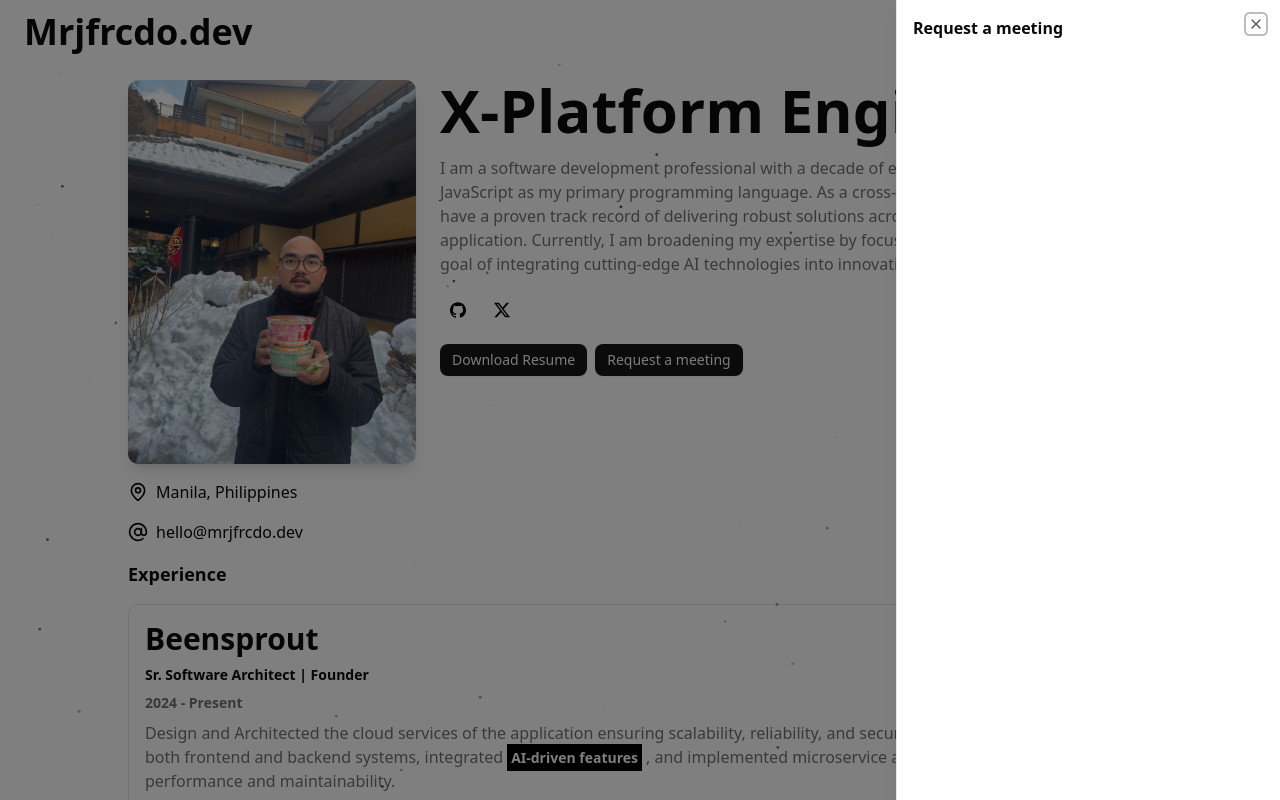
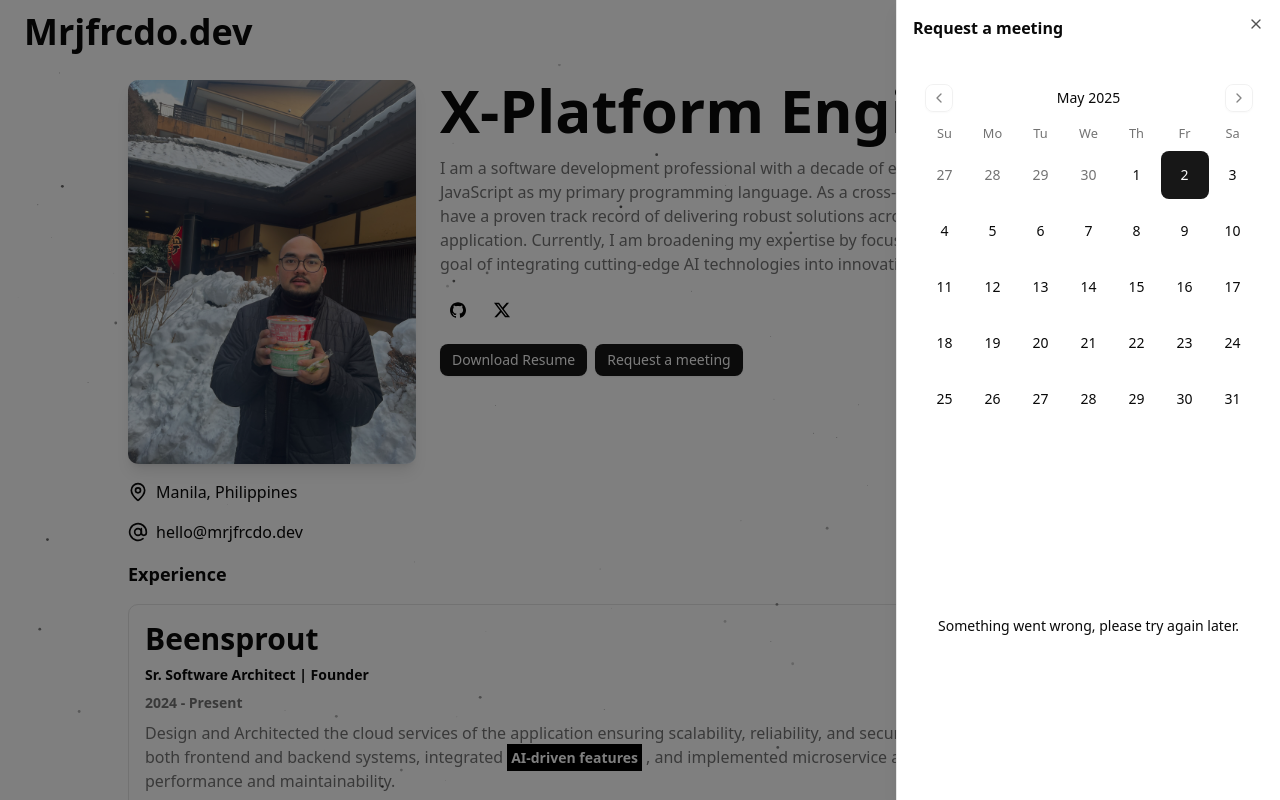
Before and after one commit to marjoforcado/marjoforcado, a Next.js app: page / in a window 1280 px wide. Both pictures are taken after a click on the button "Request a meeting". Shown: the top 800 px of the page. Built offline with nearby package versions, Linux system fonts and the light colour scheme.

Commit message:
Add calendar

```diff
--- a/app/(pages)/(landing)/layout.tsx
+++ b/app/(pages)/(landing)/layout.tsx
@@ -1,5 +1,6 @@
 import { Navbar } from "@/app/components/Navbar";
 import { Particles } from "@/shadcn/components/magicui/particles";
+import { Calendar } from "@/shadcn/components/ui/calendar";
 import {
   Sheet,
   SheetContent,
@@ -48,6 +49,14 @@ export default function Layout({ children }: TProps) {
         <SheetHeader>
           <SheetTitle>Request a meeting</SheetTitle>
         </SheetHeader>
+        <div className="flex items-center justify-center">
+          <Calendar />
+        </div>
+        <div className="h-full flex items-center justify-center">
+          <p className="text-sm">
+            Something went wrong, please try again later.
+          </p>
+        </div>
       </SheetContent>
     </Sheet>
   );
--- a/app/globals.css
+++ b/app/globals.css
@@ -57,8 +57,8 @@
   --secondary-foreground: oklch(0.205 0 0);
   --muted: oklch(0.97 0 0);
   --muted-foreground: oklch(0.556 0 0);
-  --accent: oklch(0.97 0 0);
-  --accent-foreground: oklch(0.205 0 0);
+  --accent: oklch(0.205 0 0);
+  --accent-foreground: oklch(0.985 0 0);
   --destructive: oklch(0.577 0.245 27.325);
   --border: oklch(0.922 0 0);
   --input: oklch(0.922 0 0);
--- a/package.json
+++ b/package.json
@@ -14,12 +14,14 @@
     "@radix-ui/react-slot": "^1.2.0",
     "class-variance-authority": "^0.7.1",
     "clsx": "^2.1.1",
+    "date-fns": "^4.1.0",
     "framer-motion": "^12.9.4",
     "lucide-react": "^0.506.0",
     "motion": "^12.9.4",
     "next": "15.3.1",
     "next-themes": "^0.4.6",
     "react": "^19.0.0",
+    "react-day-picker": "8.10.1",
     "react-dom": "^19.0.0",
     "tailwind-merge": "^3.2.0"
   },
--- /dev/null
+++ b/shadcn/components/ui/calendar.tsx
@@ -0,0 +1,75 @@
+"use client";
+
+import * as React from "react";
+import { ChevronLeft, ChevronRight } from "lucide-react";
+import { DayPicker } from "react-day-picker";
+
+import { cn } from "@/shadcn/lib/utils";
+import { buttonVariants } from "@/shadcn/components/ui/button";
+
+function Calendar({
+  className,
+  classNames,
+  showOutsideDays = true,
+  ...props
+}: React.ComponentProps<typeof DayPicker>) {
+  return (
+    <DayPicker
+      showOutsideDays={showOutsideDays}
+      className={cn("p-3", className)}
+      classNames={{
+        months: "flex flex-col sm:flex-row gap-2",
+        month: "flex flex-col gap-4",
+        caption: "flex justify-center pt-1 relative items-center w-full",
+        caption_label: "text-sm font-medium",
+        nav: "flex items-center gap-1",
+        nav_button: cn(
+          buttonVariants({ variant: "outline" }),
+          "size-7 bg-transparent p-0 opacity-50 hover:opacity-100"
+        ),
+        nav_button_previous: "absolute left-1",
+        nav_button_next: "absolute right-1",
+        table: "w-full border-collapse space-x-1",
+        head_row: "flex",
+        head_cell:
+          "text-muted-foreground rounded-md w-12 font-normal text-[0.8rem]",
+        row: "flex w-full mt-2",
+        cell: cn(
+          "relative p-0 text-center text-sm focus-within:relative focus-within:z-20 [&:has([aria-selected])]:bg-accent [&:has([aria-selected].day-range-end)]:rounded-r-md",
+          props.mode === "range"
+            ? "[&:has(>.day-range-end)]:rounded-r-md [&:has(>.day-range-start)]:rounded-l-md first:[&:has([aria-selected])]:rounded-l-md last:[&:has([aria-selected])]:rounded-r-md"
+            : "[&:has([aria-selected])]:rounded-md"
+        ),
+        day: cn(
+          buttonVariants({ variant: "ghost" }),
+          "size-12 p-0 font-normal aria-selected:opacity-100"
+        ),
+        day_range_start:
+          "day-range-start aria-selected:bg-primary aria-selected:text-primary-foreground",
+        day_range_end:
+          "day-range-end aria-selected:bg-primary aria-selected:text-primary-foreground",
+        day_selected:
+          "bg-primary text-primary-foreground hover:bg-primary hover:text-primary-foreground focus:bg-primary focus:text-primary-foreground",
+        day_today: "bg-accent text-accent-foreground",
+        day_outside:
+          "day-outside text-muted-foreground aria-selected:text-muted-foreground",
+        day_disabled: "text-muted-foreground opacity-50",
+        day_range_middle:
+          "aria-selected:bg-accent aria-selected:text-accent-foreground",
+        day_hidden: "invisible",
+        ...classNames,
+      }}
+      components={{
+        IconLeft: ({ className, ...props }) => (
+          <ChevronLeft className={cn("size-4", className)} {...props} />
+        ),
+        IconRight: ({ className, ...props }) => (
+          <ChevronRight className={cn("size-4", className)} {...props} />
+        ),
+      }}
+      {...props}
+    />
+  );
+}
+
+export { Calendar };
```
Also changed, not shown: 1 other file (tests, documents, lock files or other folders).
